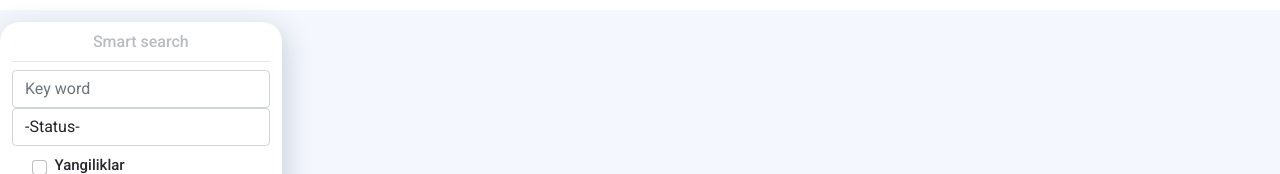
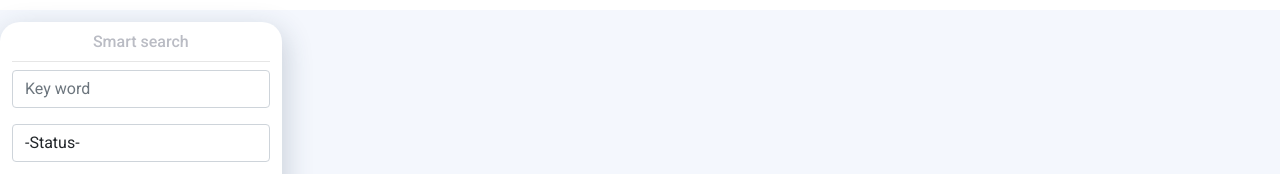
Before and after one commit to RayimjonovBobur/Shopping-Project, a React (Create React App) app: page / in a window 1280 px wide. Shown: the part 154-328 px from the top of the page. Built offline with nearby package versions, Linux system fonts and the light colour scheme.

Commit message:
main page

```diff
--- a/src/App.scss
+++ b/src/App.scss
@@ -11,6 +11,21 @@
   --border-radius: 20px;
   --marginTop: 12px;
 }
+
+::-webkit-scrollbar {
+  width: 5px;
+  height: 1px !important;
+}
+::-webkit-scrollbar-track {
+  // box-shadow: inset 0 0 5px rgb(160, 160, 160);
+  background: #fff;
+}
+
+::-webkit-scrollbar-thumb {
+  background: #008dff;
+}
+
+/* Handle on hover */
 
 /*=============== BASE ===============*/
 * {
@@ -112,7 +127,6 @@ hr {
     }
   }
 }
-
 
 /*      SERVICES START        */
 .projects-section {
--- a/src/ClientSide/Components/FilterData/FilterData.js
+++ b/src/ClientSide/Components/FilterData/FilterData.js
@@ -24,7 +24,7 @@ const FilterData = () => {
                 <div class="panel-body search-widget">
                   <form action="" class=" form-inline">
                     <fieldset>
-                      <div class="row">
+                      <div class="row" style={{ paddingBottom: "1rem" }}>
                         <div class="col-xs-12">
                           <input
                             type="text"
--- a/src/ClientSide/Components/Footer/Footer.scss
+++ b/src/ClientSide/Components/Footer/Footer.scss
@@ -1,5 +1,5 @@
 .footer {
-  width: 97%;
+  width: 98%;
   margin: auto;
   padding-bottom: 1rem;
   .footer-reklama {
@@ -7,6 +7,9 @@
     .swiper {
       background: #fff;
       border-radius: 20px;
+      .swiper-wrapper {
+        padding: 0 1rem;
+      }
     }
   }
   .footer-app {
```
